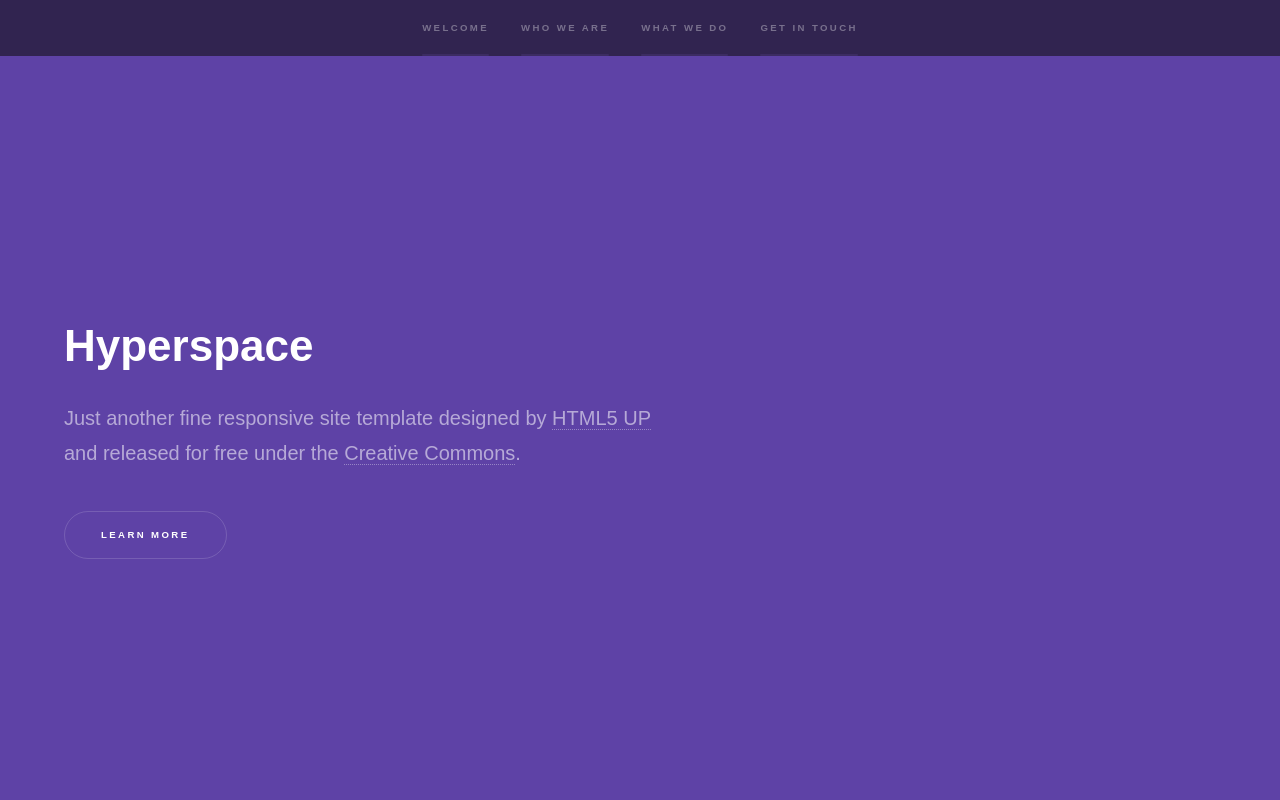
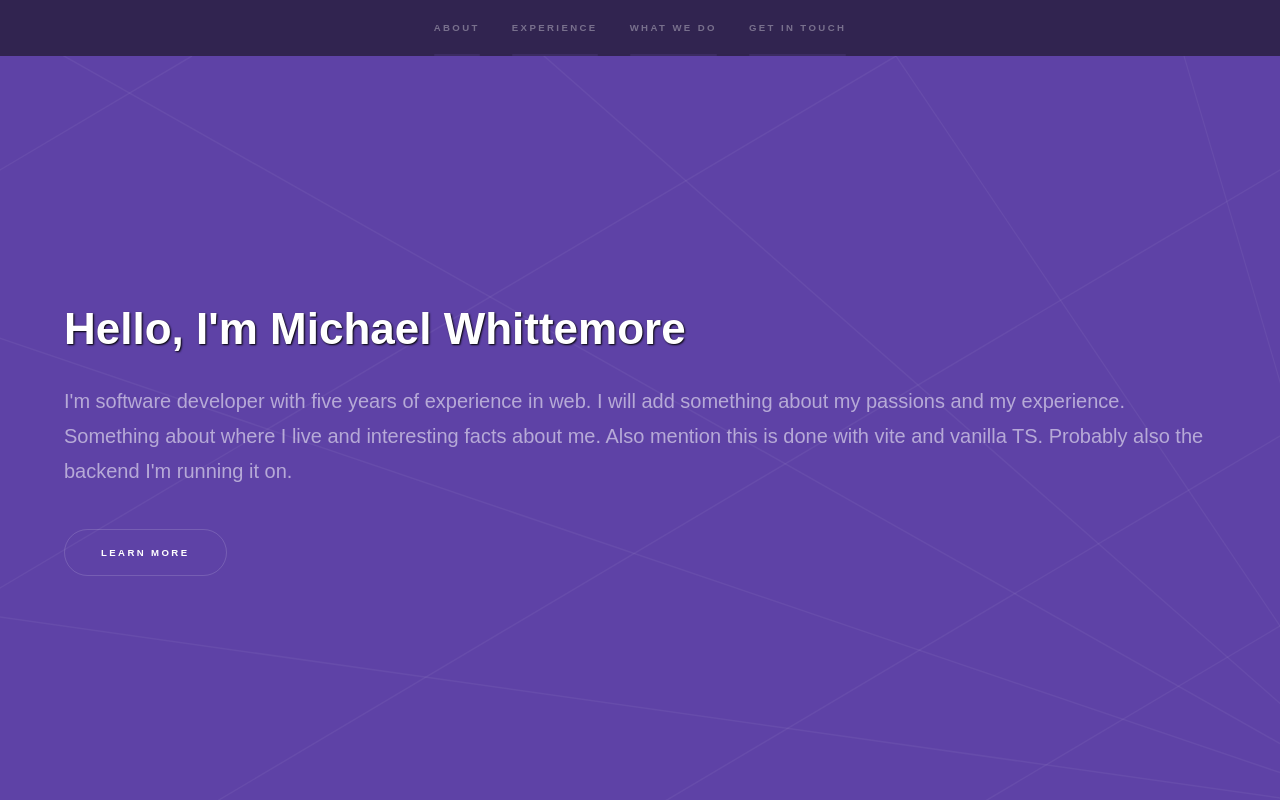
Before and after one commit to michaelwhittemore/michael-whittemore-portfolio, a website built with Vite: page index.html in a window 1280 px wide. Shown: the top 800 px of the page. Built offline with nearby package versions, Linux system fonts and the light colour scheme; files whose address does not match are found by name.

Commit message:
making process, adding some real content, would like to try building and hosting next

```diff
--- a/index.html
+++ b/index.html
@@ -16,8 +16,8 @@
 				<div class="inner">
 					<nav>
 						<ul>
-							<li><a href="#intro">Welcome</a></li>
-							<li><a href="#one">Who we are</a></li>
+							<li><a href="#about">About</a></li>
+							<li><a href="#experience">Experience</a></li>
 							<li><a href="#two">What we do</a></li>
 							<li><a href="#three">Get in touch</a></li>
 						</ul>
@@ -28,20 +28,23 @@
 		<!-- Wrapper -->
 			<div id="wrapper">
 
-				<!-- Intro -->
-					<section id="intro" class="wrapper style1 fullscreen fade-up">
+				<!-- about -->
+					<section id="about" class="wrapper style1 fullscreen fade-up">
 						<div class="inner">
-							<h1>Hyperspace</h1>
-							<p>Just another fine responsive site template designed by <a href="http://html5up.net">HTML5 UP</a><br />
-							and released for free under the <a href="http://html5up.net/license">Creative Commons</a>.</p>
+							<h1>Hello, I'm Michael Whittemore</h1>
+							<p>I'm software developer with five years of experience in web. I will add something about
+								my passions and my experience. Something about where I live and interesting facts about me.
+								Also mention this is done with vite and vanilla TS. Probably also the backend I'm running it on.
+							</p>
 							<ul class="actions">
-								<li><a href="#one" class="button scrolly">Learn more</a></li>
+								<!-- TODO where should this link to? Maybe `Talk to Me!`, or `Hire me!-->
+								<li><a href="#experience" class="button scrolly">Learn more</a></li>
 							</ul>
 						</div>
 					</section>
 
-				<!-- One -->
-					<section id="one" class="wrapper style2 spotlights">
+				<!-- experience -->
+					<section id="experience" class="wrapper style2 spotlights">
 						<section>
 							<a href="#" class="image"><img src="images/pic01.jpg" alt="" data-position="center center" /></a>
 							<div class="content">
--- a/src/main.ts
+++ b/src/main.ts
@@ -3,7 +3,12 @@ import '../templateFiles/main.css'
 
 
 window.onload = () => {
+    // Load in animations
     window.setTimeout(function () {
         document.body.classList.remove('is-preload');
+        window.scrollTo({top:0})
     }, 100);
+    // prevent weirdness with starting partway down. Maybe should consider locking to regions instead??
+
+
 };
--- a/templateFiles/main.css
+++ b/templateFiles/main.css
@@ -188,6 +188,7 @@ input, select, textarea {
 
 	h1 {
 		font-size: 2.75em;
+		text-shadow: 1px 1px 2px black;
 	}
 
 		h1.major {
@@ -3870,23 +3871,23 @@ input, select, textarea {
 
 		}
 
-/* Intro */
-
-	#intro {
+/* about */
+
+	#about {
 		background-attachment: fixed;
-		background-image: url("images/intro.svg");
+		background-image: url("../public/crossHatching.svg");
 		background-position: top right;
 		background-repeat: no-repeat;
 		background-size: 100% 100%;
 	}
 
-		#intro p {
+		#about p {
 			font-size: 1.25em;
 		}
 
 			@media screen and (max-width: 980px) {
 
-				#intro p br {
+				#about p br {
 					display: none;
 				}
 
@@ -3894,7 +3895,7 @@ input, select, textarea {
 
 			@media screen and (max-width: 736px) {
 
-				#intro p {
+				#about p {
 					font-size: 1em;
 				}
 
@@ -3902,7 +3903,7 @@ input, select, textarea {
 
 		@media screen and (max-width: 1280px) {
 
-			#intro {
+			#about {
 				background-attachment: scroll;
 			}
 
```
Also changed, not shown: todos.md (+15 -10 lines), public/crossHatching.svg (added).
